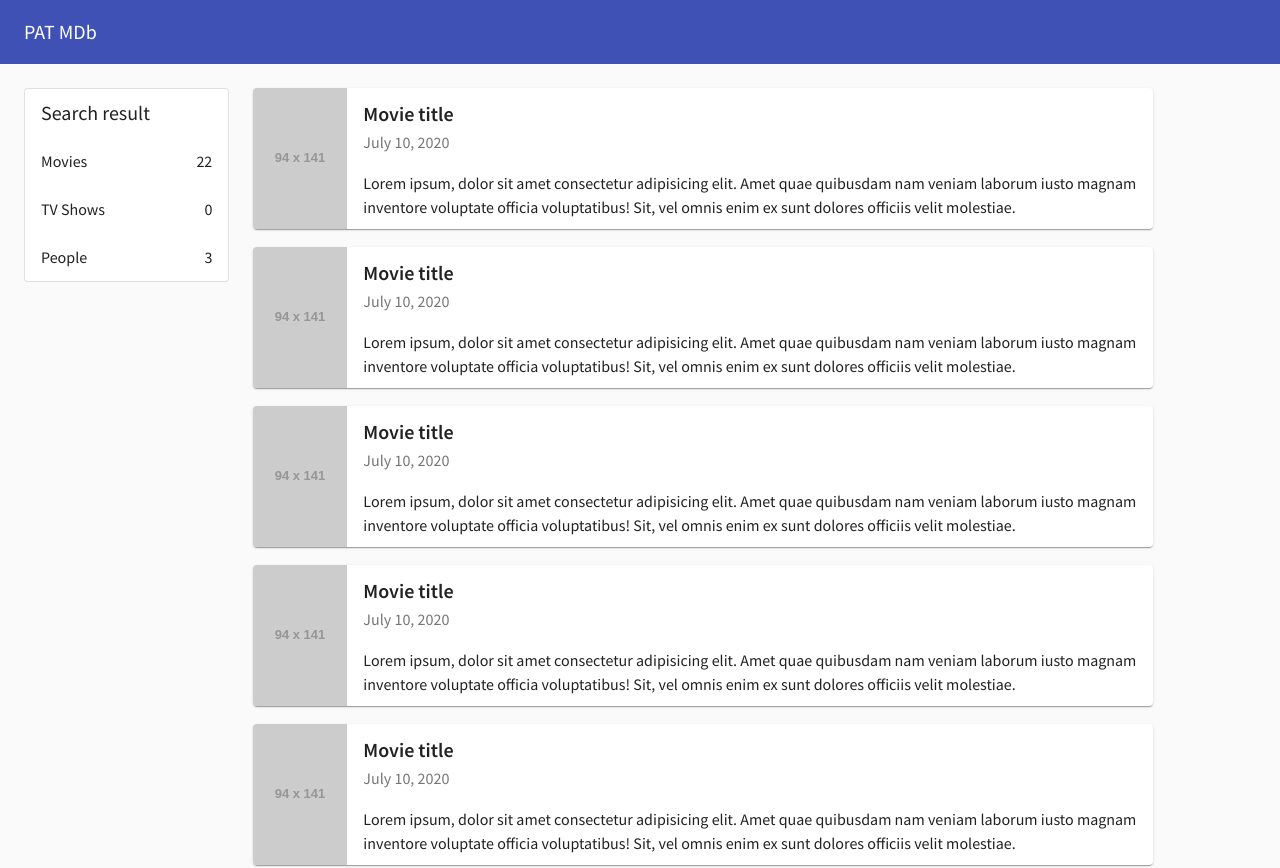
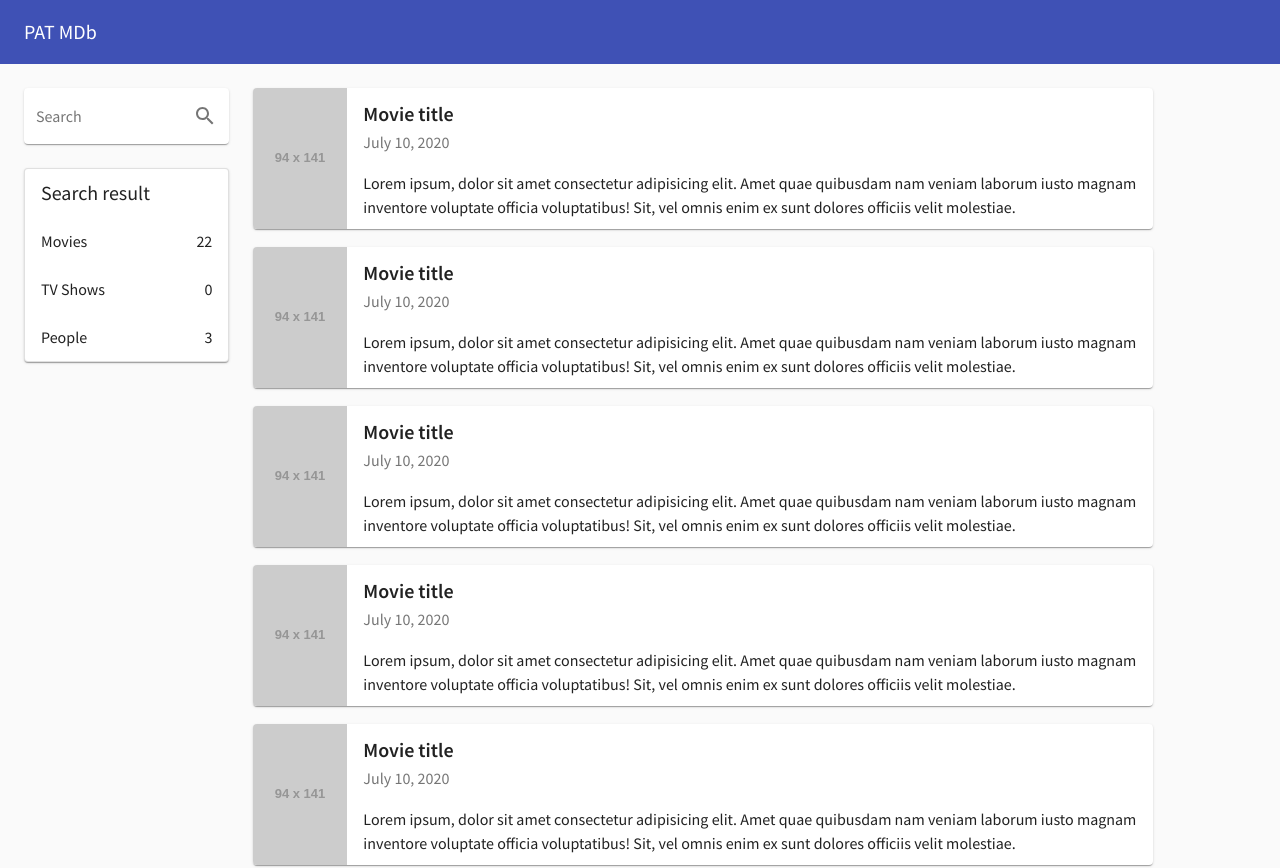
Before and after one commit to patrickcaringal/pat-mdb, a React (Create React App) app: page /search in a window 1280 px wide. Shown: the top 868 px of the page. Built offline with nearby package versions, Linux system fonts and the light colour scheme.

Commit message:
box design + search

```diff
--- a/src/pages/Search/index.tsx
+++ b/src/pages/Search/index.tsx
@@ -1,4 +1,4 @@
-import React from 'react';
+import React, { useState, useEffect } from 'react';
 import { RouteComponentProps, withRouter } from 'react-router-dom';
 import { parse as QSParse } from 'query-string';
 import { makeStyles } from '@material-ui/core/styles';
@@ -17,6 +17,12 @@ import ListItemText from '@material-ui/core/ListItemText';
 import Card from '@material-ui/core/Card';
 import CardMedia from '@material-ui/core/CardMedia';
 import CardContent from '@material-ui/core/CardContent';
+
+import FilledInput from '@material-ui/core/FilledInput';
+import FormControl from '@material-ui/core/FormControl';
+import InputLabel from '@material-ui/core/InputLabel';
+import IconButton from '@material-ui/core/IconButton';
+import SearchIcon from '@material-ui/icons/Search';
 
 const useStyles = makeStyles((theme) => ({
     demo: {
@@ -43,24 +49,42 @@ interface SearchProps extends RouteComponentProps {}
 const SearchPage: React.FC<SearchProps> = (props) => {
     const classes = useStyles();
 
-    // console.log(QSParse(props.location.search));
-    // return <h1>{QSParse(props.location.search).query}</h1>;
+    const [searchQuery, setSearchQuery] = useState<string>('');
+
+    useEffect(() => {
+        const searchTxt: string = QSParse(props.location.search).query as string;
+        setSearchQuery(searchTxt);
+    }, []);
 
     return (
         <Box display="flex" p={3}>
             <Container disableGutters maxWidth="lg">
                 <Grid container>
                     <Grid item xs={2}>
+                        <Box mb={3} display="flex" bgcolor="#fff" boxShadow={1} borderRadius={4}>
+                            <FormControl variant="filled" fullWidth>
+                                <InputLabel>Search</InputLabel>
+                                <FilledInput
+                                    value={searchQuery}
+                                    disableUnderline
+                                    onChange={(e) => setSearchQuery(e.target.value)}
+                                    style={{ background: 'none' }}
+                                />
+                            </FormControl>
+                            <IconButton type="submit" aria-label="search">
+                                <SearchIcon />
+                            </IconButton>
+                        </Box>
+
                         <Box
                             display="flex"
                             flexDirection="column"
-                            style={{
-                                background: '#fff',
-                                border: '1px solid rgba(0, 0, 0, 0.12)',
-                                borderRadius: '4px'
-                            }}
+                            bgcolor="#fff"
+                            boxShadow={1}
+                            borderRadius={4}
+                            border="1px solid rgba(0, 0, 0, 0.12)"
                         >
-                            <Box style={{ padding: '8px 16px' }}>
+                            <Box px={2} py={1}>
                                 <Typography variant="h6">Search result</Typography>
                             </Box>
                             <List disablePadding>
@@ -108,15 +132,7 @@ const SearchPage: React.FC<SearchProps> = (props) => {
                                                 July 10, 2020
                                             </Typography>
                                         </Box>
-                                        <Typography
-                                            style={{
-                                                display: 'box',
-                                                lineClamp: 1,
-                                                boxOrient: 'vertical',
-                                                textOverflow: 'ellipsis'
-                                            }}
-                                            className="line-clamp"
-                                        >
+                                        <Typography className="line-clamp">
                                             Lorem ipsum, dolor sit amet consectetur adipisicing
                                             elit. Amet quae quibusdam nam veniam laborum iusto
                                             magnam inventore voluptate officia voluptatibus! Sit,
```
